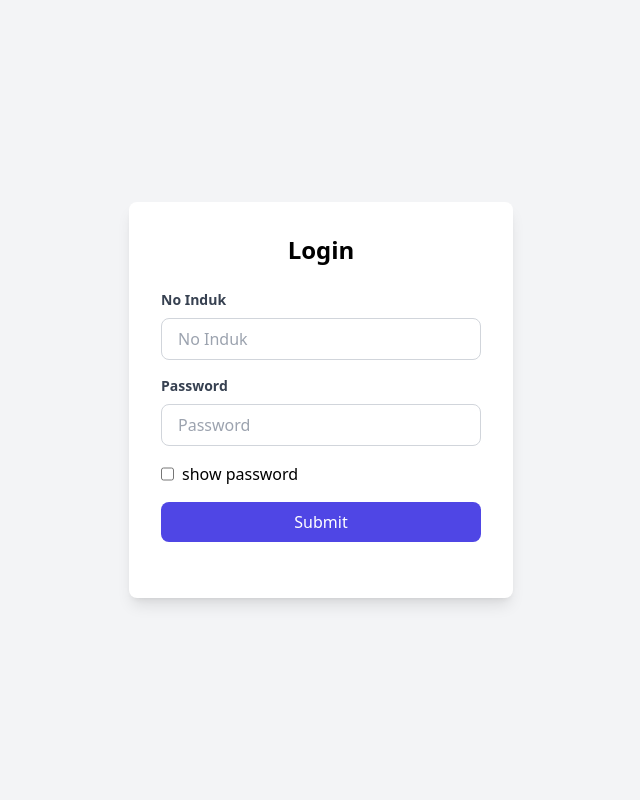
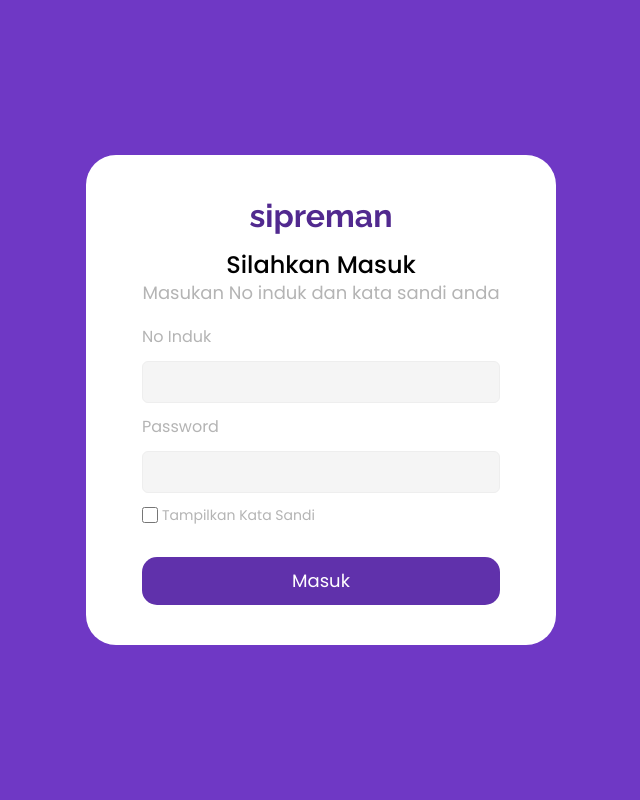
Before and after one commit to hmdnu/sipreman, a PHP site: template views/login/login.php in a window 1280 px wide. Shown: the whole page, without its empty margins (319-959 px from the left). Run offline with PHP 8.4, Linux system fonts and the light colour scheme; the template is opened without the code that fills it, so the values that code supplies are empty; style sheets or scripts are compiled from the project's sources.

Commit message:
feat: login

```diff
--- a/controllers/BaseController.php
+++ b/controllers/BaseController.php
@@ -15,8 +15,8 @@ class BaseController
         $this->view = new View();
     }
 
-    protected function view(string $viewPath, array $data = []): void
+    protected function view(string $viewPath, string $title, array $data = []): void
     {
-        $this->view->render($viewPath, $data);
+        $this->view->render($viewPath, $title, $data);
     }
 }
--- a/controllers/Home.php
+++ b/controllers/Home.php
@@ -6,6 +6,6 @@ class Home extends BaseController
 {
     public function index(): void
     {
-        $this->view("home/home", ["title" => "Home"]);
+        $this->view("home/home", "home");
     }
 }
--- a/cores/Response.php
+++ b/cores/Response.php
@@ -6,7 +6,7 @@ class Response
 {
     public function redirect(string $url): void
     {
-        header('Location: ' . $url);
+        header('Location: '. getenv("BASE_URL") . $url);
     }
 
     public function setStatusCode(int $code, string $message = ""): void
--- a/middlewares/Middleware.php
+++ b/middlewares/Middleware.php
@@ -2,7 +2,10 @@
 
 namespace app\middlewares;
 
+use app\cores\Request;
+use app\cores\Response;
+
 interface Middleware
 {
-    public function before();
+    public function before(Request $req, Response $res);
 }
--- a/public/css/input.css
+++ b/public/css/input.css
@@ -1,3 +1,52 @@
 @tailwind base;
 @tailwind components;
 @tailwind utilities;
+
+* {
+  font-family: "Poppins", sans-serif;
+}
+@layer base {
+  .h1 {
+    @apply text-[32px] leading-[42px];
+  }
+
+  .h2 {
+    @apply text-[28px] leading-[36px];
+  }
+
+  .h3 {
+    @apply text-[24px] leading-[32px];
+  }
+
+  .h4 {
+    @apply text-[20px] leading-[28px];
+  }
+
+  .h5 {
+    @apply text-[18px] leading-[24px];
+  }
+
+  .p1 {
+    @apply text-[14px] leading-[20px];
+  }
+
+  .p2 {
+    @apply text-[12px] leading-[18px];
+  }
+
+  .p3 {
+    @apply text-[10px] leading-[14px];
+  }
+
+  .l1 {
+    @apply text-[14px] leading-[18px];
+  }
+
+  .l2 {
+    @apply text-[12px] leading-[16px];
+  }
+
+  .l3 {
+    @apply text-[10px] leading-[12px];
+  }
+}
--- a/tailwind.config.js
+++ b/tailwind.config.js
@@ -1,8 +1,60 @@
 /** @type {import('tailwindcss').Config} */
 module.exports = {
-  content: ["./views/**/*.{php,html,js}"],
-  theme: {
-    extend: {},
-  },
-  plugins: [],
+    content: ["./views/**/*.{php,html,js}"],
+    theme: {
+        extend: {
+            colors: {
+                primary: {
+                    0: "#FFF",
+                    100: "#CEBBEC",
+                    200: "#B79CE3",
+                    300: "#9E78D9",
+                    400: "#8454CE",
+                    500: "#6F38C5",
+                    600: "#6031AB",
+                    700: "#51298F",
+                    800: "#412173",
+                    900: "#311957",
+                },
+                secondary: {
+                    0: "#FFF",
+                    100: "#EDF8F5",
+                    200: "#E6E6E6",
+                    300: "#D0ECE4",
+                    400: "#BEE4DA",
+                    500: "#ADDDD0",
+                    600: "#93D2C1",
+                    700: "#6FC3AC",
+                    800: "#49B195",
+                    900: "#3C9079",
+                },
+                tertiary: {
+                    0: "#C9D5FD",
+                    100: "#BFCDFD",
+                    200: "#B5C6FD",
+                    300: "#ABBEFC",
+                    400: "#A1B6FC",
+                    500: "#87A2FB",
+                    600: "#3D69FB",
+                    700: "#2B5BF8",
+                    800: "#083DED",
+                    900: "#0733C5",
+                },
+                neutral: {
+                    0: "#FFF",
+                    100: "#F5F5F5",
+                    200: "#EEEEEE",
+                    300: "#D4D4D4",
+                    400: "#C8C8C8",
+                    500: "#B4B4B4",
+                    600: "#959595",
+                    700: "#F6F08A",
+                    800: "#F65C5C",
+                    900: "#303030",
+                }
+
+            }
+        },
+    },
+    plugins: [],
 }
--- /dev/null
+++ b/views/dashboard/admin.php
@@ -0,0 +1,3 @@
+<h1>Dashboard admin</h1>
+
+<a href="/logout">Logout</a>
--- /dev/null
+++ b/views/dashboard/student.php
@@ -0,0 +1,5 @@
+<h1>Dashboard mahasiswa</h1>
+
+<form action="/logout" method="post">
+    <button type="submit">Logout</button>
+</form>
--- a/views/layouts/header.php
+++ b/views/layouts/header.php
@@ -1,12 +1,19 @@
 <!doctype html>
 <html lang="en">
+
 <head>
     <meta charset="UTF-8">
     <meta name="viewport"
-          content="width=device-width, user-scalable=no, initial-scale=1.0, maximum-scale=1.0, minimum-scale=1.0">
+        content="width=device-width, user-scalable=no, initial-scale=1.0, maximum-scale=1.0, minimum-scale=1.0">
     <meta http-equiv="X-UA-Compatible" content="ie=edge">
     <title><?php echo \app\cores\View::getTitle() ?></title>
     <link rel="stylesheet" href="/public/css/output.css">
+    <link rel="preconnect" href="https://fonts.googleapis.com">
+    <link rel="preconnect" href="https://fonts.gstatic.com" crossorigin>
+    <link
+        href="https://fonts.googleapis.com/css2?family=Poppins:ital,wght@0,100;0,200;0,300;0,400;0,500;0,600;0,700;0,800;0,900;1,100;1,200;1,300;1,400;1,500;1,600;1,700;1,800;1,900&family=Raleway:ital,wght@0,100..900;1,100..900&display=swap"
+        rel="stylesheet">
     <script src="/public/js/jquery.min.js"></script>
 </head>
+
 <body>
--- a/views/login/login.php
+++ b/views/login/login.php
@@ -1,41 +1,60 @@
-<section class="bg-gray-100 h-screen flex items-center justify-center">
-    <div class="bg-white p-8 rounded-lg shadow-lg w-96">
-        <h1 class="text-2xl font-bold text-center mb-6">Login</h1>
+<section class="bg-primary-500 w-full h-screen grid place-content-center">
+    <div class="bg-white rounded-[30px] px-14 py-10 flex flex-col items-center justify-center">
 
-        <form action="/post-login" method="post">
-            <div class="mb-4">
-                <label for="no-induk" class="block text-sm font-semibold text-gray-700 mb-2">No Induk</label>
-                <input type="text" name="no-induk" id="no-induk" placeholder="No Induk"
-                       class="w-full px-4 py-2 border border-gray-300 rounded-lg focus:outline-none focus:ring-2 focus:ring-indigo-500">
+        <div>
+            <div class="text-center mb-5">
+                <h1 class="font-[Raleway] font-bold h1 text-center text-primary-700">sipreman</h1>
+                <div class="mt-3 flex flex-col">
+                    <h1 class="h3 font-medium">Silahkan Masuk</h1>
+                    <h1 class="h5 text-neutral-500 font-normal">Masukan No induk dan kata sandi anda</h1>
+                </div>
             </div>
 
-            <div class="mb-4">
-                <label for="password" class="block text-sm font-semibold text-gray-700 mb-2">Password</label>
-                <input type="password" name="password" id="password" placeholder="Password"
-                       class="w-full px-4 py-2 border border-gray-300 rounded-lg focus:outline-none focus:ring-2 focus:ring-indigo-500">
-            </div>
 
-            <label class="flex gap-2 mb-4">
-                <input type="checkbox" id="view-password"/>
-                <p>show password</p>
-            </label>
+            <form action="/post-login" method="post" class="flex flex-col gap-3">
+                <!-- no induk -->
+                <div>
+                    <label for="noInduk" class="flex flex-col gap-3">
+                        <h5 class="h6 text-neutral-500">No Induk</h5>
+                        <input type="text" name="noInduk" id="noInduk"
+                            class="px-5 py-2 h6 text-neutral-500 bg-neutral-100 border border-neutral-200 rounded-md">
+                    </label>
+                </div>
+                <!-- password -->
+                <div>
+                    <label for="password" class="flex flex-col gap-3">
+                        <h5 class="h6 text-neutral-500">Password</h5>
+                        <input type="password" name="password" id="password"
+                            class="px-5 py-2 h6 text-neutral-500 bg-neutral-100 border border-neutral-200 rounded-md">
+                    </label>
+                </div>
+                <?php echo app\cores\View::getData()["error"] ?? "" ?>
+                <!-- view checkbox -->
+                <div>
+                    <label for="viewPassword" class="flex gap-1 items-center">
+                        <input type="checkbox" name="viewPassword" id="viewPassword" class="size-4">
+                        <p class="p1 text-neutral-500">Tampilkan Kata Sandi</p>
+                    </label>
+                </div>
 
-            <div class="mb-6">
-                <button type="submit"
-                        class="w-full bg-indigo-600 text-white py-2 rounded-lg hover:bg-indigo-700 focus:outline-none focus:ring-2 focus:ring-indigo-500">
-                    Submit
-                </button>
-            </div>
-        </form>
+                <button class="h5 bg-primary-600 text-white rounded-[15px] px-5 py-3 mt-5" type="submit">Masuk</button>
+            </form>
+        </div>
+
+
     </div>
 </section>
 
+
+
 <script>
-    $(() => {
-        $("#view-password").on("change", function () {
-            const passwordField = $("#password");
-            const fieldType = passwordField.attr("type") === "password" ? "text" : "password";
-            passwordField.attr("type", fieldType);
-        });
-    })
+$(() => {
+    $("#viewPassword").on("change", function() {
+        const passwordField = $("#password");
+        const isChecked = $(this).is(":checked");
+
+        // Toggle the type attribute of the password field
+        passwordField.attr("type", isChecked ? "text" : "password");
+    });
+});
 </script>
```
Also changed, not shown: controllers/Auth.php (+24 -6 lines), controllers/Dashboard.php (added, +20 -0 lines), cores/View.php (+11 -8 lines), index.php (+10 -2 lines), middlewares/AdminMiddleware.php (added, +17 -0 lines), middlewares/AuthMiddleware.php (deleted, +0 -11 lines), middlewares/StudentMiddleware.php (added, +17 -0 lines), models/seeders/s_001UserSeeder.php (+14 -4 lines).
